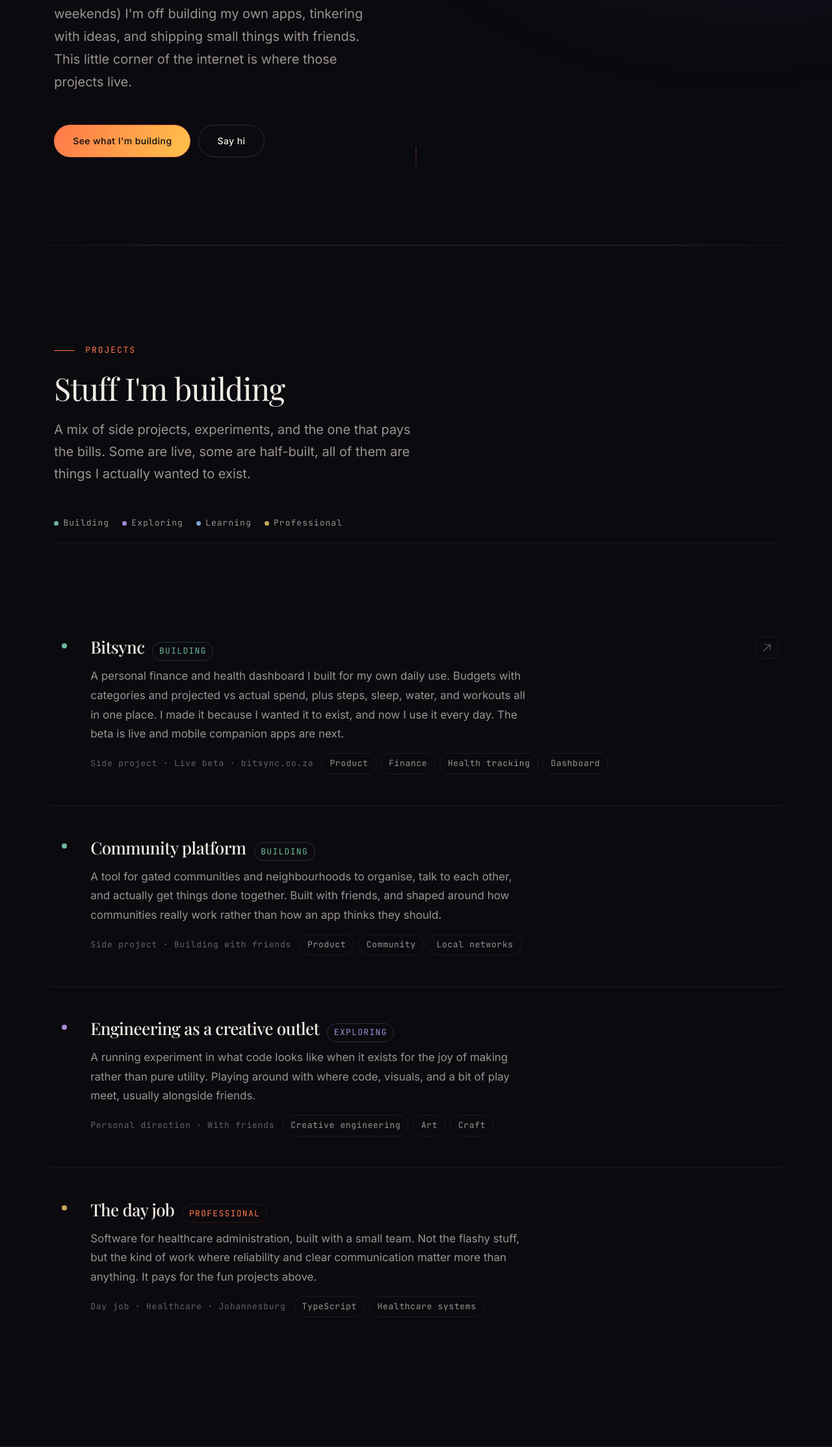
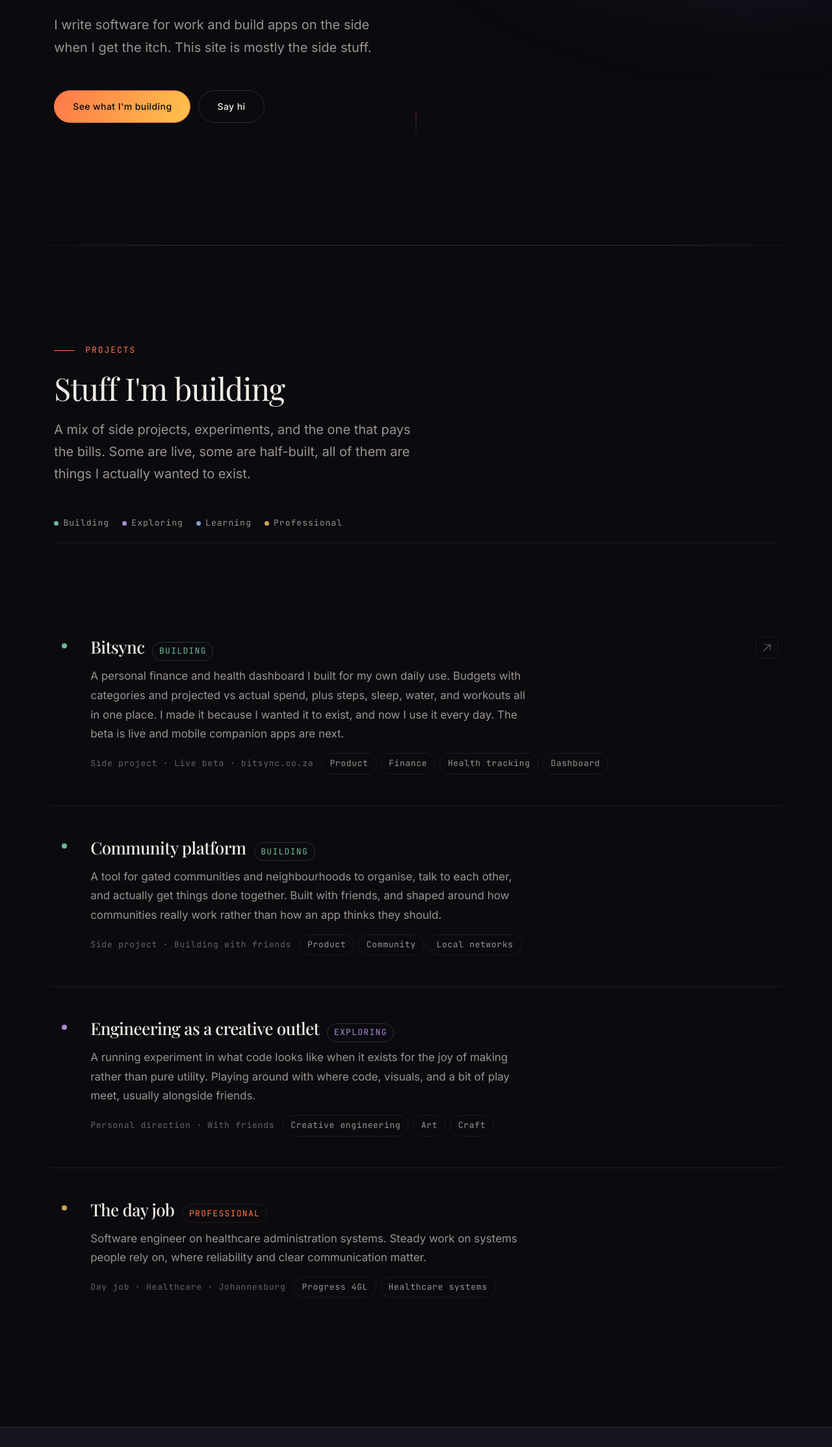
Before and after one commit to mayibongwes/portfolio, an Astro site: page / in a window 1280 px wide. Shown: the part 423-2650 px from the top of the page at 65% size. Built offline with nearby package versions, Linux system fonts and the light colour scheme; Astro itself is replaced by a stand-in of ours; a web font is replaced by a local one.

Commit message:
Tweak day job copy for clarity

```diff
--- a/src/components/Hero.astro
+++ b/src/components/Hero.astro
@@ -21,9 +21,8 @@
 
     <div class="hero__body reveal reveal-delay-2">
       <p>
-        By day I write software. By night (and most weekends) I'm off building my own
-        apps, tinkering with ideas, and shipping small things with friends.
-        This little corner of the internet is where those projects live.
+        I write software for work and build apps on the side when I get the itch.
+        This site is mostly the side stuff.
       </p>
     </div>
 
--- a/src/data/projects.ts
+++ b/src/data/projects.ts
@@ -63,9 +63,9 @@ export const projects: Project[] = [
   {
     title: 'The day job',
     description:
-      'Software for healthcare administration, built with a small team. Not the flashy stuff, but the kind of work where reliability and clear communication matter more than anything. It pays for the fun projects above.',
+      'Software engineer on healthcare administration systems. Steady work on systems people rely on, where reliability and clear communication matter.',
     status: 'professional',
     context: 'Day job · Healthcare · Johannesburg',
-    tags: ['TypeScript', 'Healthcare systems'],
+    tags: ['Progress 4GL', 'Healthcare systems'],
   },
 ];
```
